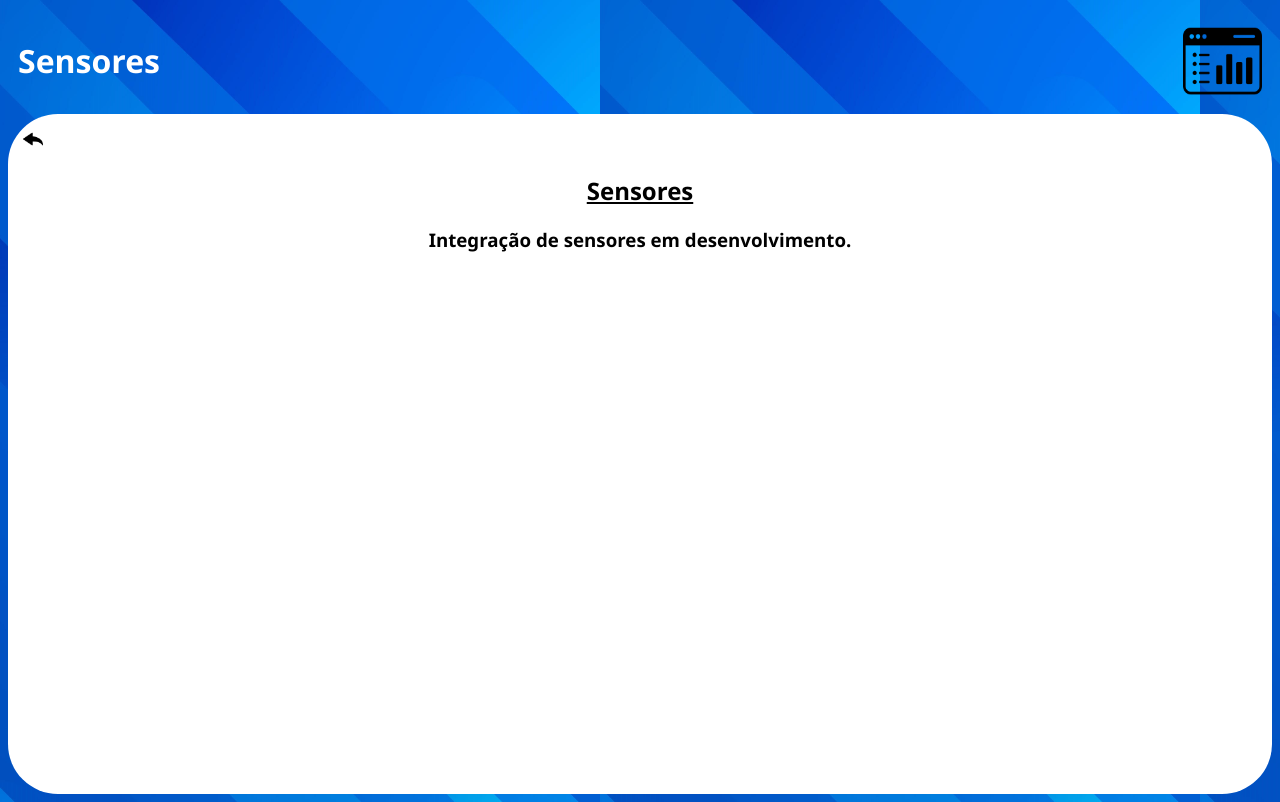
After one commit to Klahold/Klahold-SA_Ferrovia, a PHP site: page /public/sensores.php in a window 1280 px wide. The commit adds this page. Run offline with PHP 8.4, Linux system fonts and the light colour scheme; a user stored in the database is signed in.

Commit message:
ADD - Aba de sensor, e as cargas arrumadas

```diff
--- /dev/null
+++ b/public/sensores.php
@@ -0,0 +1,47 @@
+<?php
+
+include '../config/db.php';
+
+session_start();
+
+if (empty($_SESSION["user_id"])):
+
+    header("Location: login.php");
+
+endif
+?>
+
+<!DOCTYPE html>
+<html lang="en">
+
+<head>
+    <meta charset="UTF-8">
+    <meta name="viewport" content="width=device-width, initial-scale=1.0">
+
+    <title>Sensores</title>
+
+    <link rel="stylesheet" href="../style/styles.css">
+    <link rel="icon" href="../assets/icons/logo.png" type="image/png">
+</head>
+
+<body>
+    <header class="header">
+
+        <h1>Sensores</h1>
+        <img class="logoMenu" src="../assets/icons/dashbord.png" alt="">
+    </header>
+
+    <div class="brancoAlertas">
+        <div class="setas">
+            <a href="../private/menuadm.php">
+                <img class="setaDashboard" src="../assets/icons/seta.png" alt="Botão de voltar">
+        </a>
+        </div>
+        <H2><U>Sensores</U></H2>
+        <h3>Integração de sensores em desenvolvimento.</h3>
+    </div>
+
+    </div>
+</body>
+
+</html>
```
Also changed, not shown: private/menuadm.php (+13 -0 lines), assets/icons/sensor.png (added).
